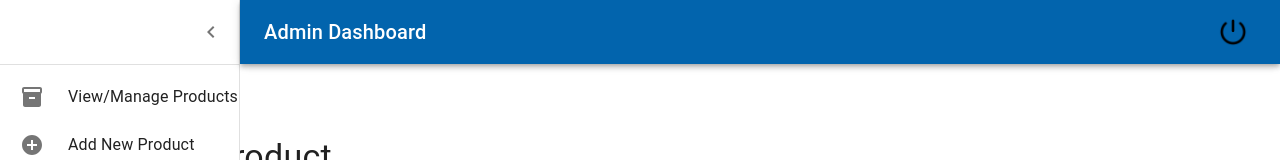
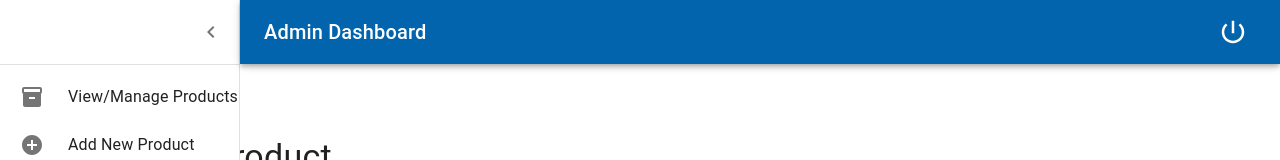
Before and after one commit to haaidofficial/gsa-frontend, a Next.js app: page /admin/add-product in a window 1280 px wide. Shown: the top 160 px of the page. Built offline with nearby package versions, Linux system fonts and the light colour scheme; no server answers; sample sign-in values are in the browser's storage.

Commit message:
logout icon change

```diff
--- a/src/components/Admin/Logout/index.js
+++ b/src/components/Admin/Logout/index.js
@@ -1,6 +1,7 @@
 import React from "react";
 import { IconButton, Tooltip } from "@mui/material";
 import { useRouter } from "next/router";
+import PowerSettingsNewIcon from '@mui/icons-material/PowerSettingsNew';
 
 const LogoutButton = () => {
     const router = useRouter();
@@ -17,7 +18,8 @@ const LogoutButton = () => {
     return (
         <Tooltip title="Logout">
             <IconButton onClick={handleLogout}>
-                <img src="/assets/icons/logout.png" width={30} height={30} alt="Logout" />
+                <PowerSettingsNewIcon sx={{ fill: 'white', width: '30px', height: '30px' }} />
+                {/* <img src="/assets/icons/logout.png" width={30} height={30} alt="Logout" /> */}
             </IconButton>
         </Tooltip>
     );
```
